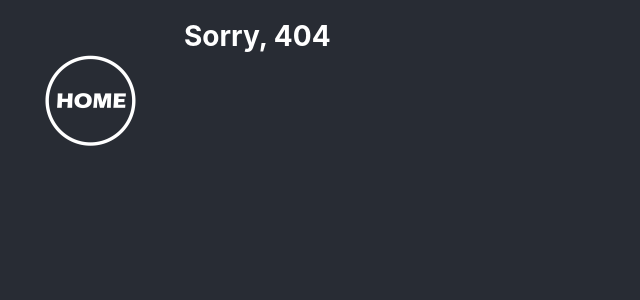
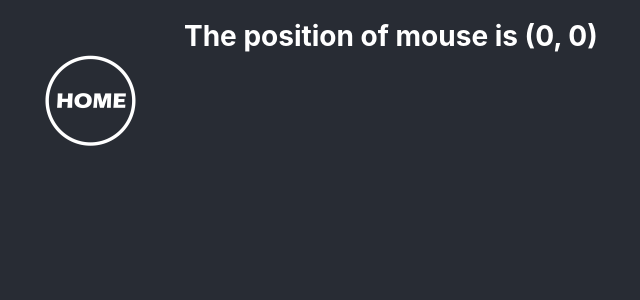
Before and after one commit to duola8789/react-learning, a React (Create React App) app: page /Demo6 in a window 1280 px wide. Before the commit this address had no page. Shown: the top 300 px of the page, without its empty margins (8-648 px from the left). Built offline with nearby package versions, Linux system fonts and the light colour scheme.

Commit message:
feat: 添加demo5和demo6，使用HOC的例子与Render Props

```diff
--- a/src/App.js
+++ b/src/App.js
@@ -13,7 +13,9 @@ class App extends Component {
             <li><Link to="/demo1">Demo1 -- Redux基本概念</Link></li>
             <li><Link to="/demo2">Demo2 -- Redux中间件和异步操作</Link></li>
             <li><Link to="/demo3">Demo3 -- 使用React-Redux</Link></li>
-            <li><Link to="/demo4">Demo4 -- HOC的基本使用</Link></li>
+            <li><Link to="/demo4">Demo4 -- HOC的基本使用(1) 获取数据和刷新</Link></li>
+            <li><Link to="/demo5">Demo5 -- HOC的基本使用(2) 显示鼠标位置</Link></li>
+            <li><Link to="/demo6">Demo6 -- Render Props(1) 显示鼠标位置</Link></li>
           </ul>
         </div>
       </div>
--- a/src/App.module.css
+++ b/src/App.module.css
@@ -33,7 +33,7 @@
 
 .list {
   text-align: left;
-  width: 400px;
+  width: 500px;
 }
 
 .list li {
--- a/src/components/HOC/index.js
+++ b/src/components/HOC/index.js
@@ -5,7 +5,7 @@ import React, { Component } from 'react';
 import { get } from '../../network/helpers'
 
 // 为组件添加获取数据和点击刷新的功能
-const loadAndRefresh = url => WrappedComponent => {
+const loadAndRefreshHOC = url => WrappedComponent => {
   return class extends Component {
     constructor(props) {
       super(props);
@@ -52,7 +52,7 @@ const loadAndRefresh = url => WrappedComponent => {
 };
 
 // 用来监控父级组件传入的Props的改变
-const logProps = WrappedComponent => {
+const logPropsHOC = WrappedComponent => {
   return class extends Component {
     componentWillReceiveProps(nextProps, nextContext) {
       console.log(`WrappedComponent: ${WrappedComponent.displayName}, Current props: `, this.props);
@@ -62,13 +62,38 @@ const logProps = WrappedComponent => {
 
     render() {
       return (
-        <WrappedComponent {...this.props}/>
+        <WrappedComponent {...this.props} />
       )
     }
   }
 };
 
+const showMousePosHoc = WrappedComponent => {
+  return class extends Component {
+     state = {
+       x: 0,
+       y: 0
+     };
+
+    handleMouseMove (e) {
+      this.setState({
+        x: e.clientX,
+        y: e.clientY
+      })
+    }
+
+     render() {
+       return (
+         <div onMouseMove={(e) => this.handleMouseMove(e)} style={{'height': '100vh'}} >
+           <WrappedComponent {...this.props} pos={this.state}/>
+         </div>
+       )
+     }
+  }
+};
+
 export {
-  loadAndRefresh,
-  logProps
+  loadAndRefreshHOC,
+  logPropsHOC,
+  showMousePosHoc
 }
--- a/src/components/demo4/index.js
+++ b/src/components/demo4/index.js
@@ -3,7 +3,7 @@
  */
 import React, { Component } from 'react';
 import { demo2 as url } from '../../network/api'
-import { loadAndRefresh, logProps } from '../HOC/index'
+import { loadAndRefreshHOC, logPropsHOC } from '../HOC/index'
 
 const Post = ({contents, src, refresh}) => (
   <div>
@@ -13,7 +13,7 @@ const Post = ({contents, src, refresh}) => (
   </div>
 );
 
-const NewPost = logProps(loadAndRefresh(url.getAnswer)(Post));
+const NewPost = logPropsHOC(loadAndRefreshHOC(url.getAnswer)(Post));
 
 export default class Demo4 extends Component {
   constructor(props) {
--- /dev/null
+++ b/src/components/demo5/index.js
@@ -0,0 +1,24 @@
+/**
+ * Created By zh on 2019-03-19
+ */
+import React, { Component } from 'react';
+import { showMousePosHoc } from '../HOC/index'
+
+const Base = ({ pos }) => {
+  const { x, y } = pos;
+  return (
+    <div>
+      <h1>The position of mouse is ({x}, {y})</h1>
+    </div>
+  )
+};
+
+const AppWithMouse = showMousePosHoc(Base);
+
+export default class Demo5 extends Component {
+  render() {
+    return (
+      <AppWithMouse />
+    )
+  }
+}
--- /dev/null
+++ b/src/components/demo6/index.js
@@ -0,0 +1,42 @@
+/**
+ * Created By zh on 2019-03-19
+ */
+import React, { Component } from 'react';
+
+class ShowMousePos extends Component {
+  state = {
+    x: 0,
+    y: 0
+  };
+
+  handleMouseMove (e) {
+    this.setState({
+      x: e.clientX,
+      y: e.clientY
+    })
+  }
+
+  render() {
+    return (
+      <div onMouseMove={(e) => this.handleMouseMove(e)} style={{'height': '100vh'}} >
+        {this.props.render(this.state)}
+      </div>
+    )
+  }
+}
+
+const AppWithMouse = () => (
+  <div>
+    <ShowMousePos render={({x, y}) => (
+      <h1>The position of mouse is ({x}, {y})</h1>
+    )} />
+  </div>
+);
+
+export default class Demo5 extends Component {
+  render() {
+    return (
+      <AppWithMouse />
+    )
+  }
+}
--- a/src/index.js
+++ b/src/index.js
@@ -8,6 +8,8 @@ import Demo1 from './components/demo1/index'
 import Demo2 from './components/demo2/index'
 import Demo3 from './components/demo3/index'
 import Demo4 from './components/demo4/index'
+import Demo5 from './components/demo5/index'
+import Demo6 from './components/demo6/index'
 
 import { BrowserRouter as Router, Route, Link, Switch } from 'react-router-dom'
 
@@ -30,6 +32,8 @@ export default class RouterContainer extends React.Component {
             <Route path="/demo2/" component={Demo2} />
             <Route path="/demo3/" component={Demo3} />
             <Route path="/Demo4/" component={Demo4} />
+            <Route path="/Demo5/" component={Demo5} />
+            <Route path="/Demo6/" component={Demo6} />
             <Route component={NoMatch} />
           </Switch>
         </div>
```
